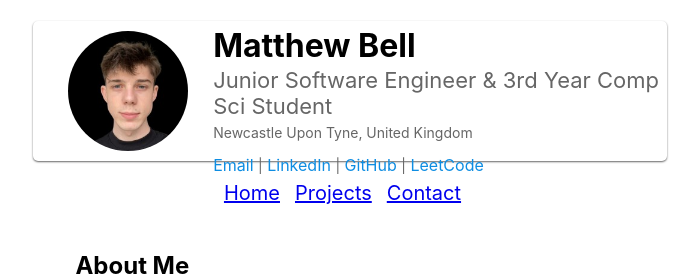
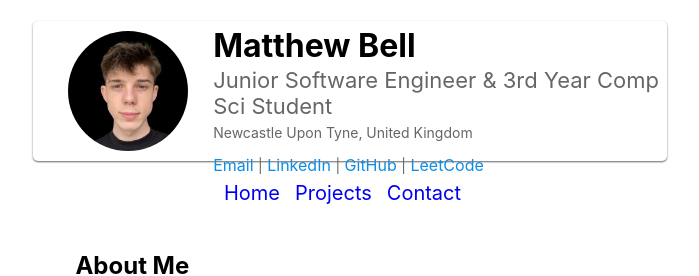
Before and after one commit to MatthewBel11/newportfolio, a React (Create React App) app in the folder my-app/: page / in a window 1280 px wide. Shown: the top 276 px of the page, without its empty margins (290-989 px from the left). Built offline with nearby package versions, Linux system fonts and the light colour scheme.

Commit message:
- Style change

```diff
--- a/my-app/src/components/Navbar/Navbar.module.css
+++ b/my-app/src/components/Navbar/Navbar.module.css
@@ -11,6 +11,12 @@
     font-weight: 400;
     font-size: 20px;
     margin-right: 15px;
+    text-decoration: none;
+}
+
+.LinkElement:hover{
+    cursor: pointer;
+    text-decoration: underline;
 }
 
 .LinkElement:focus{
```
